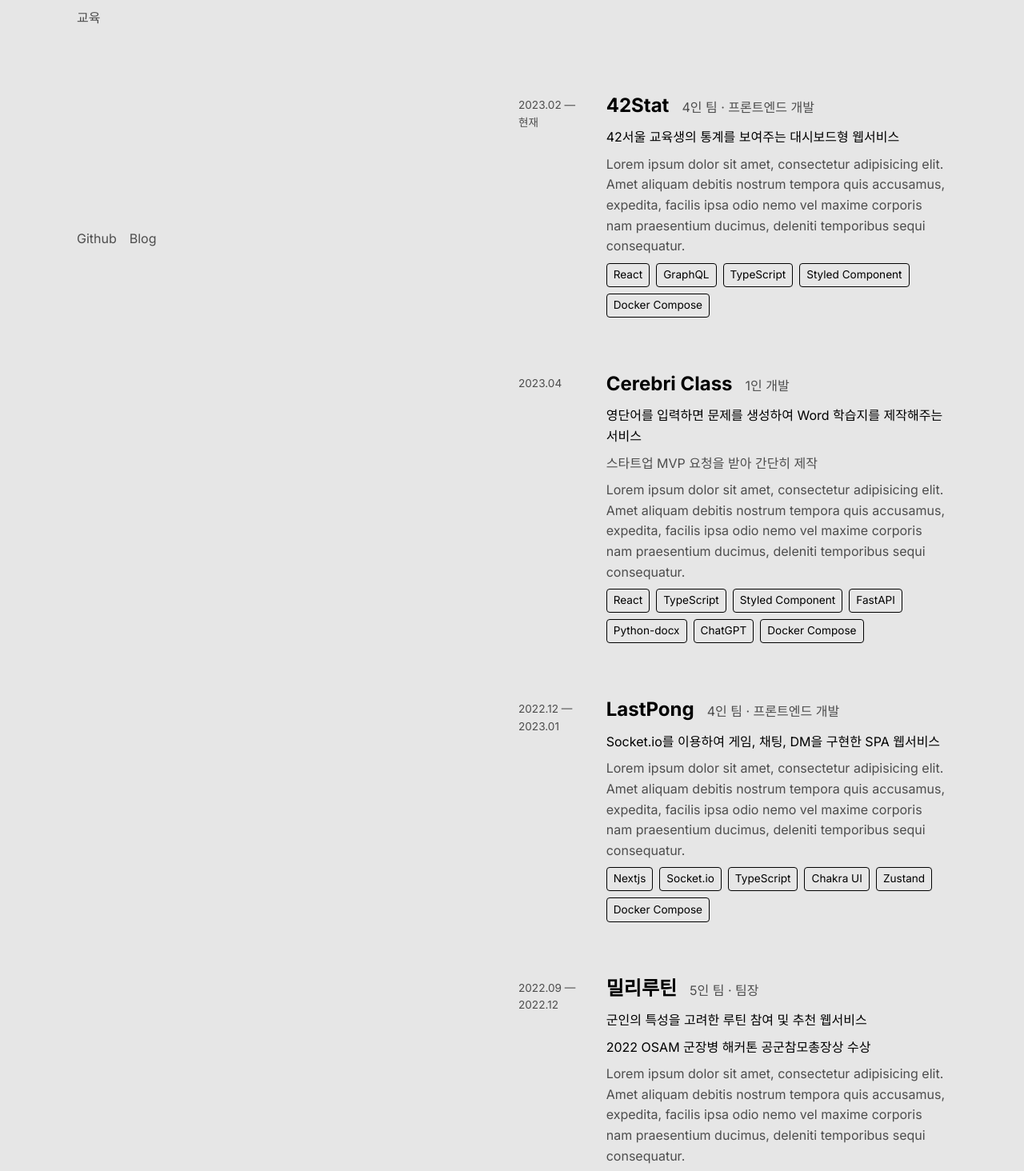
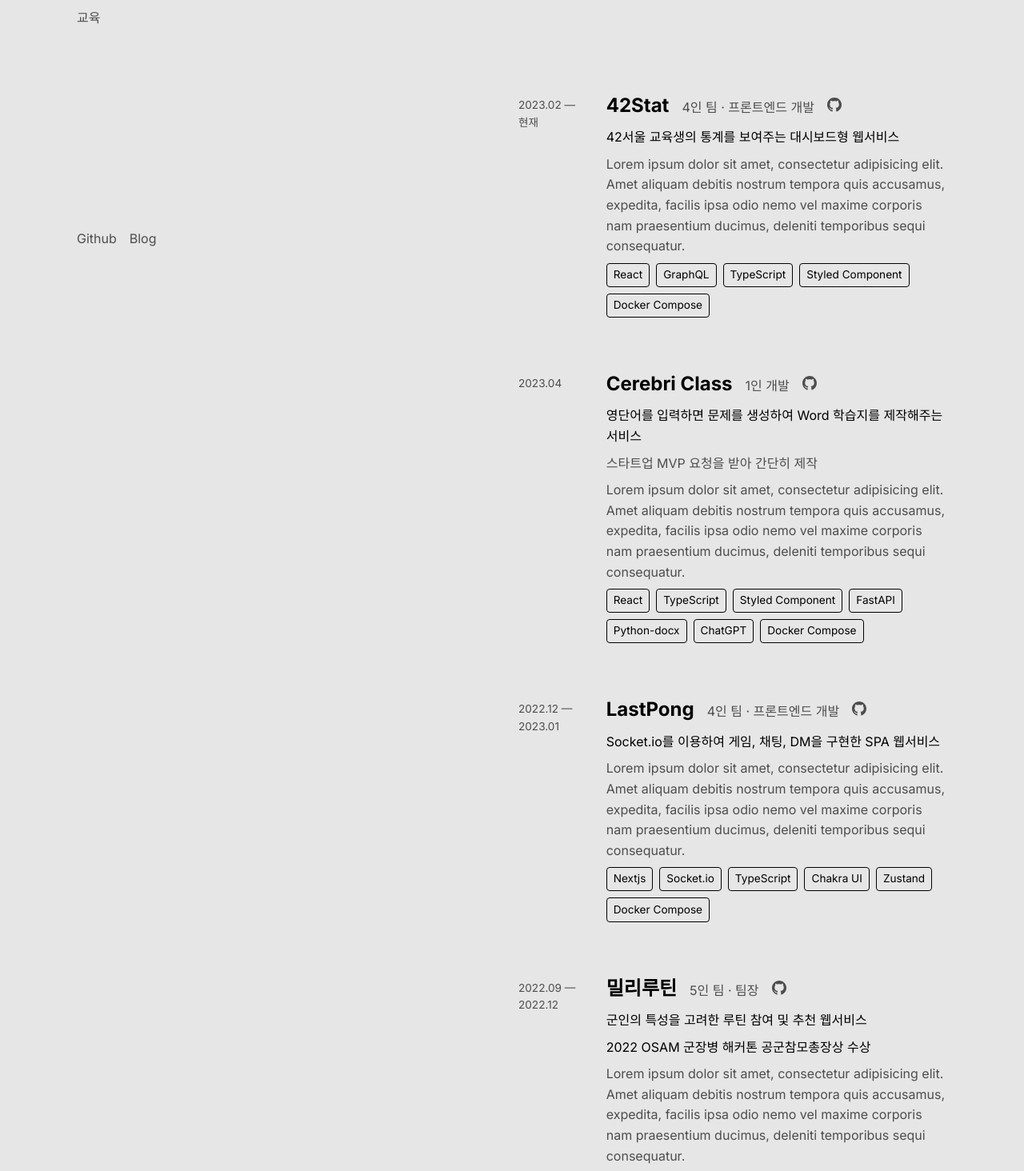
Before and after one commit to yoopark/yongjunpark.vercel.app-deprecated, a Next.js app: page / in a window 1280 px wide. Shown: the part 380-1844 px from the top of the page at 80% size. Built offline with nearby package versions, Linux system fonts and the light colour scheme.

Commit message:
✨ feat: GithubLink

```diff
--- /dev/null
+++ b/app/components/GithubLink.tsx
@@ -0,0 +1,9 @@
+import { GithubSvg } from './GithubSvg';
+
+export const GithubLink = ({ to }: { to: string }) => {
+  return (
+    <a href={to} target="_blank" rel="noreferrer noopener">
+      <GithubSvg width={18} height={18} fill="#4d4d4d" />
+    </a>
+  );
+};
--- /dev/null
+++ b/app/components/GithubSvg.tsx
@@ -0,0 +1,13 @@
+export const GithubSvg = (props: React.SVGProps<SVGSVGElement>) => {
+  return (
+    <svg
+      xmlns="http://www.w3.org/2000/svg"
+      width="24"
+      height="24"
+      viewBox="0 0 24 24"
+      {...props}
+    >
+      <path d="M12 0c-6.626 0-12 5.373-12 12 0 5.302 3.438 9.8 8.207 11.387.599.111.793-.261.793-.577v-2.234c-3.338.726-4.033-1.416-4.033-1.416-.546-1.387-1.333-1.756-1.333-1.756-1.089-.745.083-.729.083-.729 1.205.084 1.839 1.237 1.839 1.237 1.07 1.834 2.807 1.304 3.492.997.107-.775.418-1.305.762-1.604-2.665-.305-5.467-1.334-5.467-5.931 0-1.311.469-2.381 1.236-3.221-.124-.303-.535-1.524.117-3.176 0 0 1.008-.322 3.301 1.23.957-.266 1.983-.399 3.003-.404 1.02.005 2.047.138 3.006.404 2.291-1.552 3.297-1.23 3.297-1.23.653 1.653.242 2.874.118 3.176.77.84 1.235 1.911 1.235 3.221 0 4.609-2.807 5.624-5.479 5.921.43.372.823 1.102.823 2.222v3.293c0 .319.192.694.801.576 4.765-1.589 8.199-6.086 8.199-11.386 0-6.627-5.373-12-12-12z" />
+    </svg>
+  );
+};
--- a/app/page.tsx
+++ b/app/page.tsx
@@ -1,3 +1,4 @@
+import { GithubLink } from './components/GithubLink';
 import styles from './page.module.css';
 
 export default function Home() {
@@ -65,6 +66,7 @@
                 <div className={styles.project__title}>
                   <h3>42Stat</h3>
                   <p>4인 팀 · 프론트엔드 개발</p>
+                  <GithubLink to="https://github.com/42Statistics/42Stat-Frontend" />
                 </div>
                 <p className={styles.project__description}>
                   42서울 교육생의 통계를 보여주는 대시보드형 웹서비스
@@ -90,6 +92,7 @@
                 <div className={styles.project__title}>
                   <h3>Cerebri Class</h3>
                   <p>1인 개발</p>
+                  <GithubLink to="https://github.com/storyboard-lab/cerebri-class" />
                 </div>
                 <p className={styles.project__description}>
                   영단어를 입력하면 문제를 생성하여 Word 학습지를 제작해주는
@@ -119,6 +122,7 @@
                 <div className={styles.project__title}>
                   <h3>LastPong</h3>
                   <p>4인 팀 · 프론트엔드 개발</p>
+                  <GithubLink to="https://github.com/lev-Zero/lastpong" />
                 </div>
                 <p className={styles.project__description}>
                   Socket.io를 이용하여 게임, 채팅, DM을 구현한 SPA 웹서비스
@@ -145,6 +149,7 @@
                 <div className={styles.project__title}>
                   <h3>밀리루틴</h3>
                   <p>5인 팀 · 팀장</p>
+                  <GithubLink to="https://github.com/osamhack2022-v2/WEB_AI_MILIROUTINE_MILIROUTINE" />
                 </div>
                 <p className={styles.project__description}>
                   군인의 특성을 고려한 루틴 참여 및 추천 웹서비스
@@ -210,7 +215,7 @@
         </section>
         <footer className={styles.footer}>
           <p>감사합니다.</p>
-          <p>© 2023 yongjun park.</p>
+          <p>© 2023. yongjun park</p>
           <p>Next.js 13과 CSS Module로 작성하여 Vercel로 배포함. </p>
         </footer>
       </main>
```
